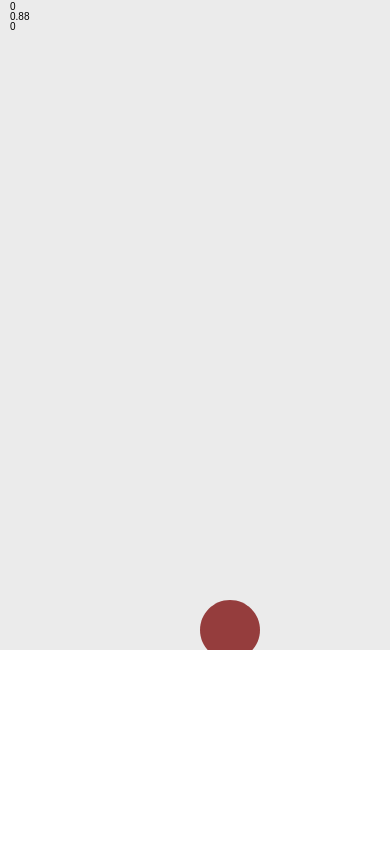
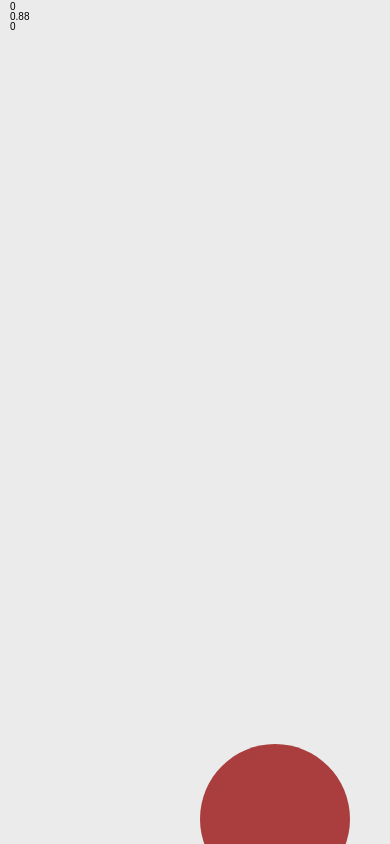
Before and after one commit to eliptr/game10, a plain HTML site: page index.html in a window 390 px wide. Drawn offline with Linux system fonts and the light colour scheme; some packages are replaced by stand-ins of ours.

Commit message:
Add files via upload

```diff
--- a/index.html
+++ b/index.html
@@ -6,7 +6,7 @@
     <title>Game 10</title>
   </head>
   <body onload="onload()">
-    <canvas id="canvas" height="650" width="500"></canvas>
+    <canvas id="canvas"></canvas>
 
     <script type="text/javascript" src="main.js"></script>
     <script type="text/javascript" charset="utf-8" src="cordova.js"></script>
--- a/main.js
+++ b/main.js
@@ -20,34 +20,34 @@ function onResume() {
 }
 
 //variabels
-// var windowWidth = window.innerWidth;
-// var windowHeight = window.innerHeight;
-// var windowWidth = window.innerWidth;
-// var windowHeight = window.innerHeight;
-// var pixelRatio = window.devicePixelRatio || 1; /// get pixel ratio of device
+var windowWidth = window.innerWidth;
+var windowHeight = window.innerHeight;
+var windowWidth = window.innerWidth;
+var windowHeight = window.innerHeight;
+var pixelRatio = window.devicePixelRatio || 1; /// get pixel ratio of device
 
 // load images
 var ball = new Image();
 var bg = new Image();
 
-ball.src = "images/ball.png";
-bg.src = "images/bg.png";
+ball.src = "images/ball2.png";
+bg.src = "images/bg2.png";
 
 
 
 // onlaod runs one time and in the end runs draw with requestAnimationFrame
 function test() {
-  // windowWidth = window.innerWidth;
-  // windowHeight = window.innerHeight;
-  // windowWidth = window.innerWidth;
-  // windowHeight = window.innerHeight;
-  // pixelRatio = window.devicePixelRatio || 1; /// get pixel ratio of device
+  windowWidth = window.innerWidth;
+  windowHeight = window.innerHeight;
+  windowWidth = window.innerWidth;
+  windowHeight = window.innerHeight;
+  pixelRatio = window.devicePixelRatio || 1; /// get pixel ratio of device
 
-  // // fixed canvas resolution
-  // canvasMain.width = windowWidth * pixelRatio;   /// resolution of canvas
-  // canvasMain.height = windowHeight * pixelRatio;
-  // canvasMain.style.width = windowWidth + 'px';   /// CSS size of canvas
-  // canvasMain.style.height = windowHeight + 'px';
+  // fixed canvas resolution
+  canvasMain.width = windowWidth * pixelRatio;   /// resolution of canvas
+  canvasMain.height = windowHeight * pixelRatio;
+  canvasMain.style.width = windowWidth + 'px';   /// CSS size of canvas
+  canvasMain.style.height = windowHeight + 'px';
 
   // positions var
   bX = 200;
@@ -62,10 +62,10 @@ function test() {
 // runs after test is finished and has an requestAnimationFrame
 function draw() {
 
-  // canvasMain.width = windowWidth * pixelRatio;   /// resolution of canvas
-  // canvasMain.height = windowHeight * pixelRatio;
-  // canvasMain.style.width = windowWidth + 'px';   /// CSS size of canvas
-  // canvasMain.style.height = windowHeight + 'px';
+  canvasMain.width = windowWidth * pixelRatio;   /// resolution of canvas
+  canvasMain.height = windowHeight * pixelRatio;
+  canvasMain.style.width = windowWidth + 'px';   /// CSS size of canvas
+  canvasMain.style.height = windowHeight + 'px';
 
   gravitySpeed += gravity;
   bY += gravitySpeed;
@@ -87,7 +87,7 @@ function draw() {
 document.getElementById("canvas").addEventListener("click", cl);
 
 function hitbottom() {
-  var rockbottom = canvas.height - 50;
+  var rockbottom = canvasMain.height - 100;
   if (bY > rockbottom) {
     bY = rockbottom;
     gravitySpeed = 0;
--- a/style.css
+++ b/style.css
@@ -11,7 +11,7 @@ html, body {
 canvas {
   background-color: #F2EDEF;
   overflow: hidden;
-  /* height: 100%; */
+  height: 100%;
 }
 
 body {
```
Also changed, not shown: images/ball2.png (added), images/bg2.png (added).
